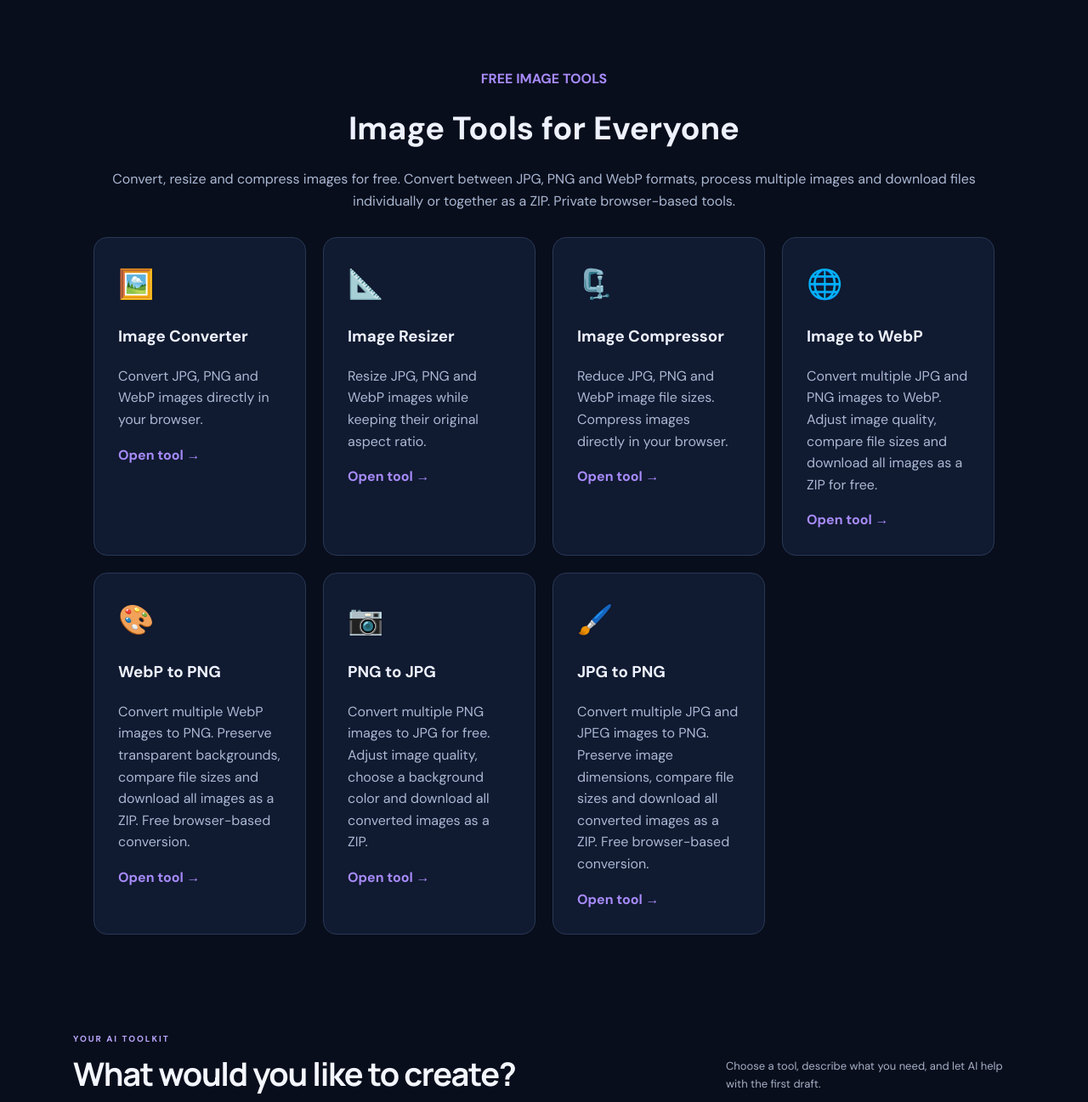
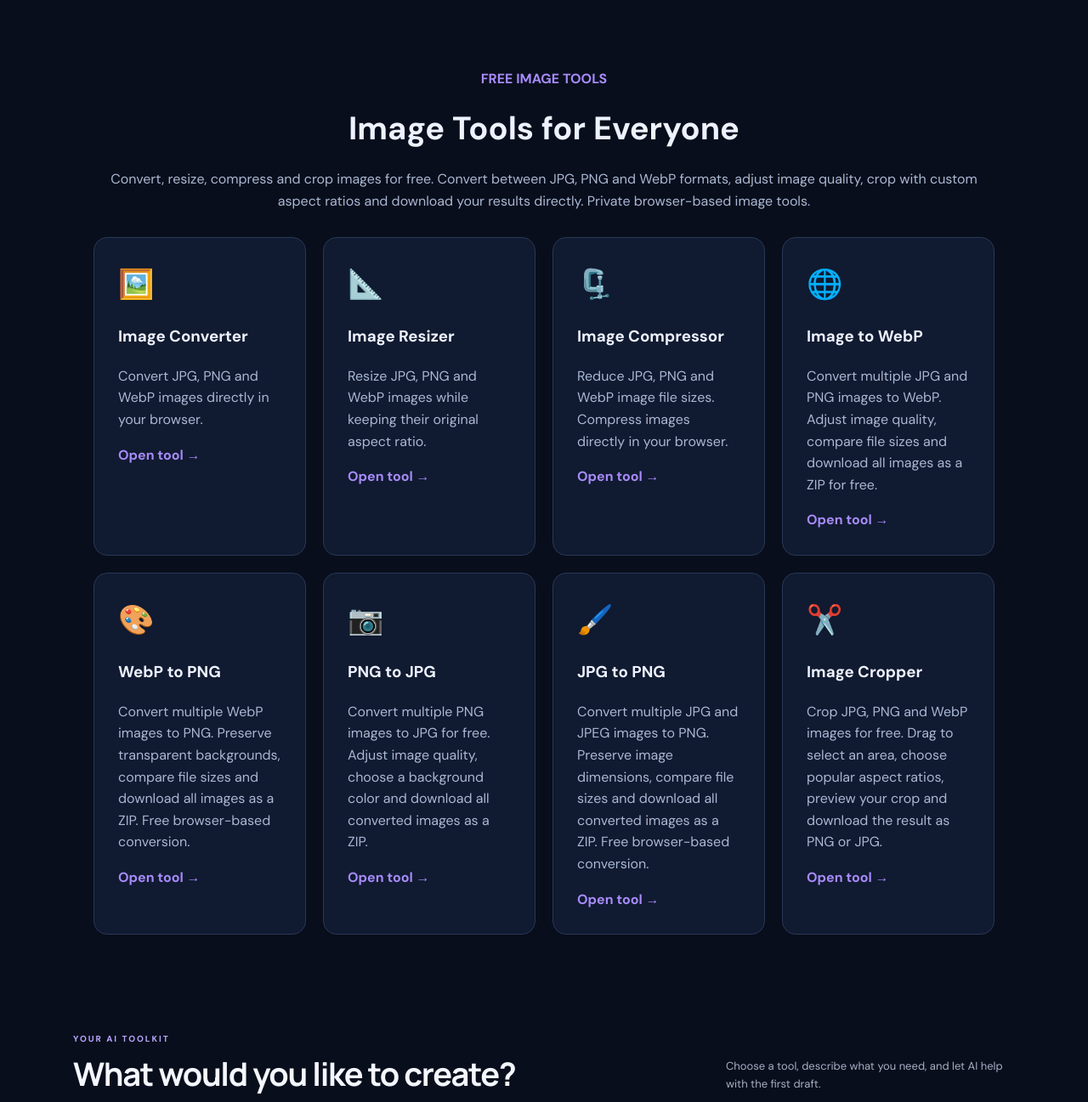
Before and after one commit to poomra2549-netizen/freeaitools, a plain HTML site: page index.html in a window 1280 px wide. Shown: the part 2286-3583 px from the top of the page at 85% size. Drawn offline with Linux system fonts and the light colour scheme.

Commit message:
Add Image Cropper tool to homepage

```diff
--- a/index.html
+++ b/index.html
@@ -229,11 +229,11 @@
     </h2>
 
 <p style="color:#aab8d3;">
-  Convert, resize and compress images for free.
+  Convert, resize, compress and crop images for free.
   Convert between JPG, PNG and WebP formats,
-  process multiple images and download files
-  individually or together as a ZIP.
-  Private browser-based tools.
+  adjust image quality, crop with custom aspect
+  ratios and download your results directly.
+  Private browser-based image tools.
 </p>
 
   </div>
@@ -383,6 +383,28 @@
 </a>
 <!-- End JPG to PNG Card -->
 
+<!-- Image Cropper Card -->
+<a href="/image-cropper.html"
+   style="display:block;padding:28px;background:#101a30;border:1px solid #293856;border-radius:16px;text-decoration:none;color:#eef2ff;">
+
+  <div style="font-size:34px;">✂️</div>
+
+  <h3>Image Cropper</h3>
+
+  <p style="color:#aab8d3;">
+    Crop JPG, PNG and WebP images for free.
+    Drag to select an area, choose popular aspect
+    ratios, preview your crop and download
+    the result as PNG or JPG.
+  </p>
+
+  <span style="color:#a78bfa;font-weight:bold;">
+    Open tool &rarr;
+  </span>
+
+</a>
+<!-- End Image Cropper Card -->
+
   </div>
 </section>
 <!-- End Image Tools Section -->
```
